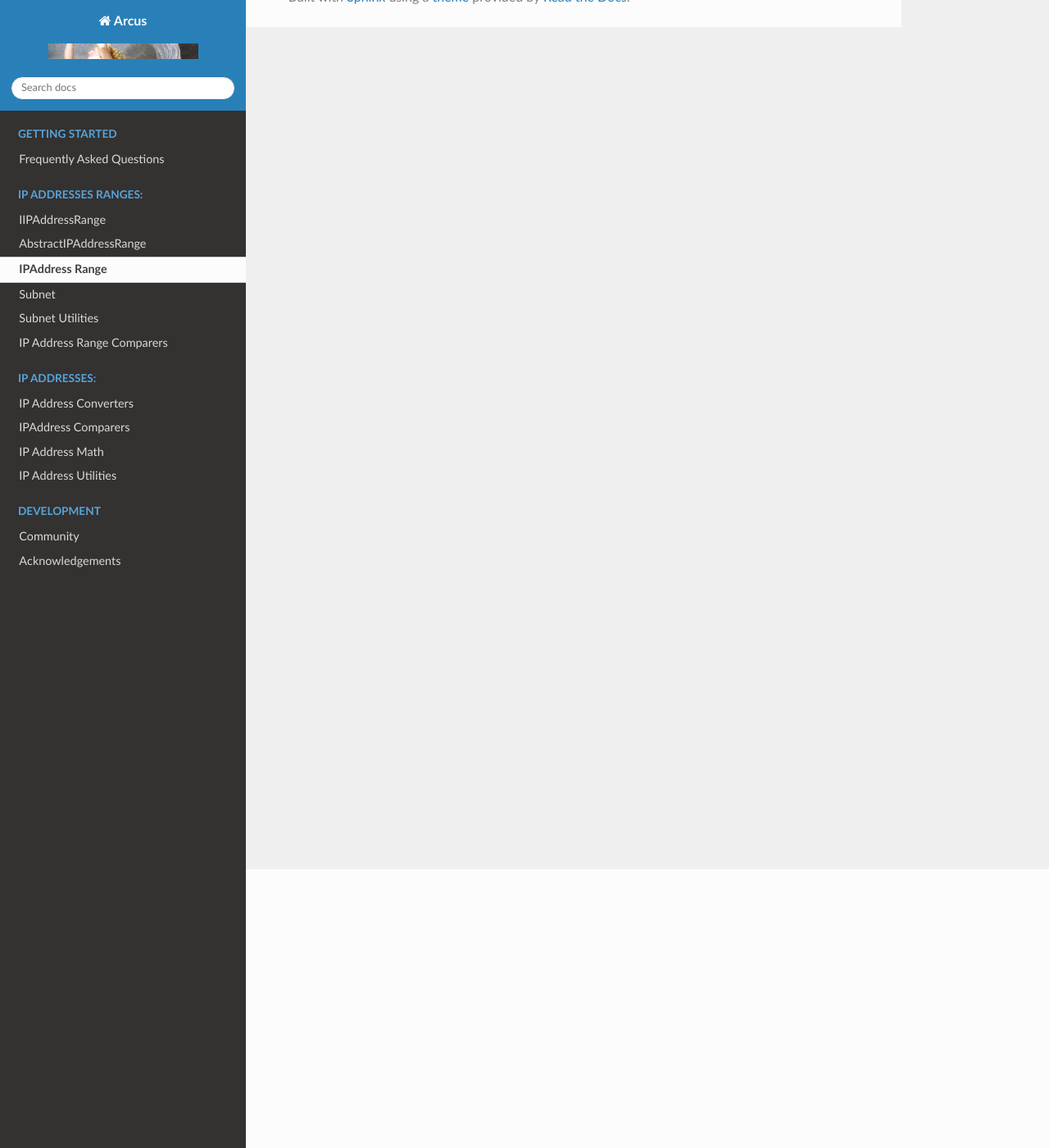
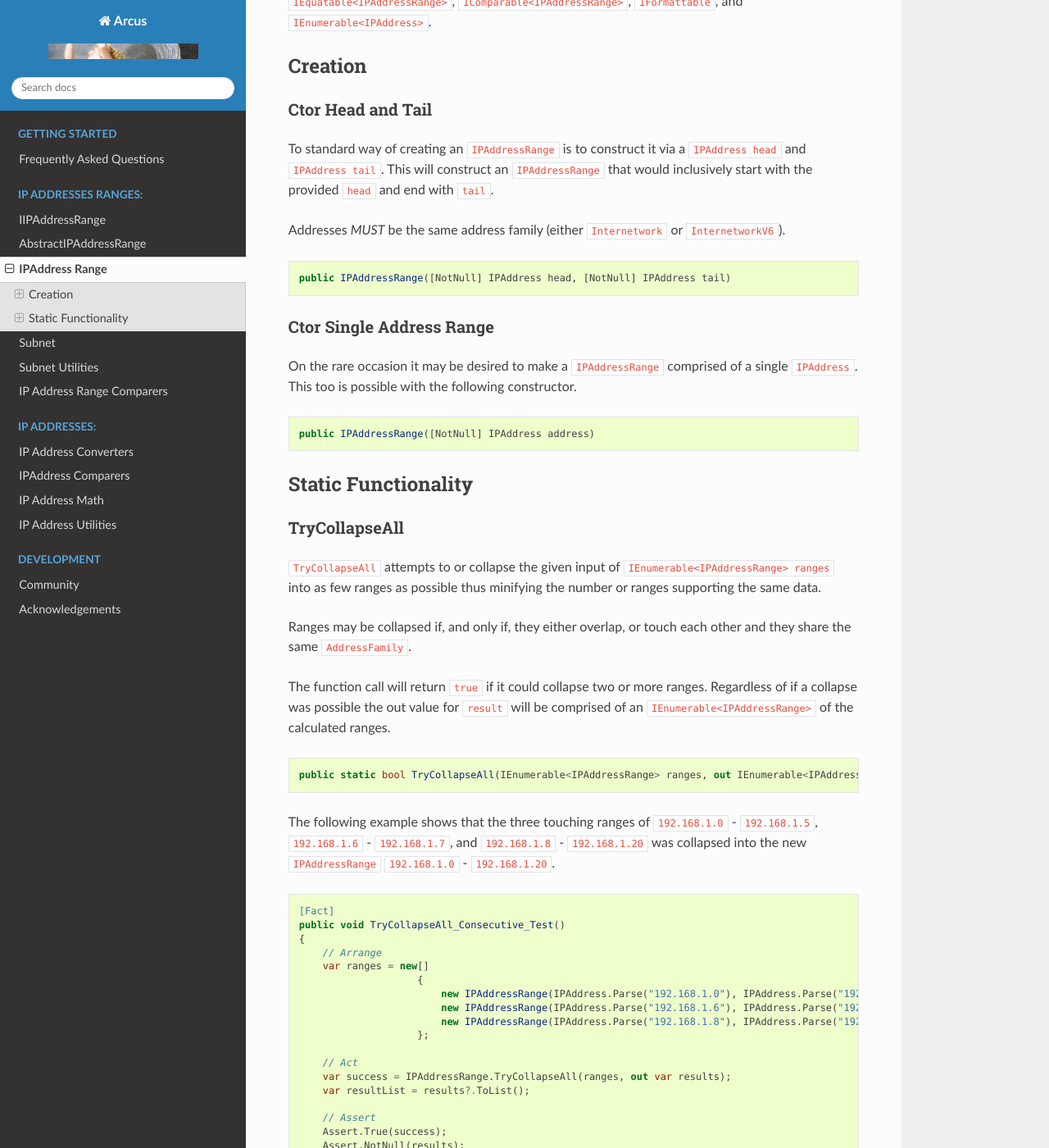
Before and after one commit to sandialabs/Arcus, a Sphinx documentation site: the page built from docs/IPAddressRange.md, in a window 1280 px wide and 1400 px high, scrolled down 340 px. Shown: the whole window at 82% size. Built offline with Sphinx 7.4.7 and the Read the Docs theme 2.0.0, drawn with Linux system fonts in a browser that asks for light colours; some of the changed text lies outside the part shown.

Commit message:
works on IPAddressRange document

````diff
--- a/docs/IPAddressRange.md
+++ b/docs/IPAddressRange.md
@@ -1 +1,83 @@
 # IPAddress Range
+
+`IPAddressRange`
+
+A basic implementation of an [`IIPAddressRange`](IIPAddressRange) used to represent an inclusive range of arbitrary IP Addresses of the same address family. It isn't restricted to a [CIDR](https://en.wikipedia.org/wiki/Classless_Inter-Domain_Routing) representation like a [`Subnet`](Subnet) is, allowing for non-power of two range sizes.
+
+The `IPAddressRange` class extends [`AbstractIPAddressRange`](IIPAddressRange#AbstractIPAddressRange) and implements [`IIPAddressRange`](IIPAddressRange), `IEquatable<IPAddressRange>`, `IComparable<IPAddressRange>`, `IFormattable`, and `IEnumerable<IPAddress>`.
+
+## Creation
+
+### Ctor Head and Tail
+
+To standard way of creating an `IPAddressRange` is to construct it via a `IPAddress head` and `IPAddress tail`. This will construct an `IPAddressRange` that would inclusively start with the provided `head` and end with `tail`.
+
+Addresses _MUST_ be the same address family (either `Internetwork` or `InternetworkV6`).
+
+```c#
+public IPAddressRange([NotNull] IPAddress head, [NotNull] IPAddress tail)
+```
+
+### Ctor Single Address Range
+
+On the rare occasion it may be desired to make a `IPAddressRange` comprised of a single `IPAddress`. This too is possible with the following constructor.
+
+```c#
+public IPAddressRange([NotNull] IPAddress address)
+```
+
+## Static Functionality
+
+### TryCollapseAll
+
+`TryCollapseAll` attempts to or collapse the given input of `IEnumerable<IPAddressRange> ranges` into as few ranges as possible thus minifying the number or ranges supporting the same data.
+
+Ranges may be collapsed if, and only if, they either overlap, or touch each other and they share the same `AddressFamily`.
+
+The function call will return `true` if it could collapse two or more ranges. Regardless of if a collapse was possible the out value for `result` will be comprised of an `IEnumerable<IPAddressRange>` of the calculated ranges.
+
+```c#
+public static bool TryCollapseAll(IEnumerable<IPAddressRange> ranges, out IEnumerable<IPAddressRange> result)
+```
+
+The following example shows that the three touching ranges of `192.168.1.0` - `192.168.1.5`, `192.168.1.6` - `192.168.1.7`, and `192.168.1.8` - `192.168.1.20` was collapsed into the new `IPAddressRange` `192.168.1.0` - `192.168.1.20`.
+
+```c#
+[Fact]
+public void TryCollapseAll_Consecutive_Test()
+{
+    // Arrange
+    var ranges = new[]
+                    {
+                        new IPAddressRange(IPAddress.Parse("192.168.1.0"), IPAddress.Parse("192.168.1.5")),
+                        new IPAddressRange(IPAddress.Parse("192.168.1.6"), IPAddress.Parse("192.168.1.7")),
+                        new IPAddressRange(IPAddress.Parse("192.168.1.8"), IPAddress.Parse("192.168.1.20"))
+                    };
+
+    // Act
+    var success = IPAddressRange.TryCollapseAll(ranges, out var results);
+    var resultList = results?.ToList();
+
+    // Assert
+    Assert.True(success);
+    Assert.NotNull(results);
+    Assert.Single(resultList);
+
+    var result = resultList.Single();
+
+    Assert.Equal(IPAddress.Parse("192.168.1.0"), result.Head);
+    Assert.Equal(IPAddress.Parse("192.168.1.20"), result.Tail);
+}
+```
+
+### TryExcludeAll
+
+```c#
+public static bool TryExcludeAll(IPAddressRange initialRange, IEnumerable<IPAddressRange> excludedRanges, out IEnumerable<IPAddressRange> result)
+```
+
+### TryMerge
+
+```c#
+public static bool TryMerge(IPAddressRange left, IPAddressRange right, out IPAddressRange mergedRange)
+```
````
Also changed, not shown: 1 other file.
